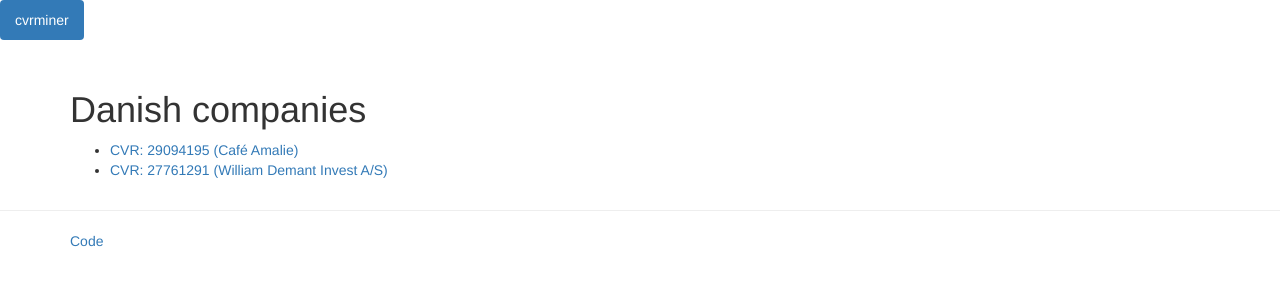
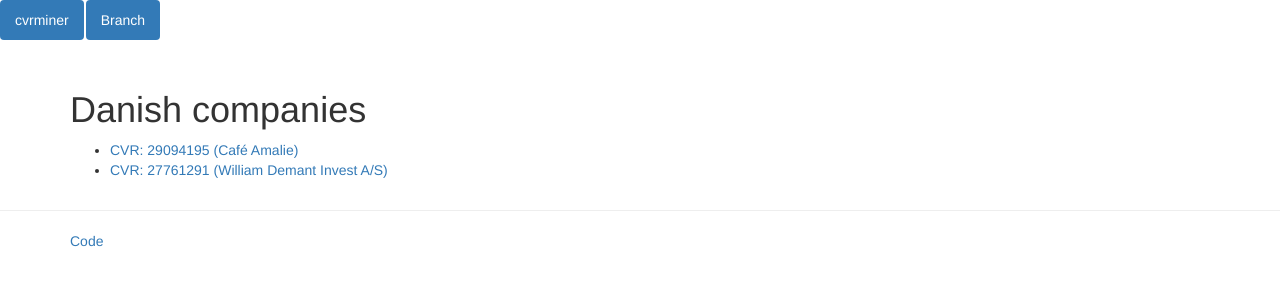
Before and after one commit to fnielsen/cvrminer, a Flask app: page / in a window 1280 px wide. Shown: the top 300 px of the page. Run offline with Flask 2, Linux system fonts and the light colour scheme; some libraries are stand-ins or nearby versions.

Commit message:
Add menu item for branch

```diff
--- a/cvrminer/app/templates/base.html
+++ b/cvrminer/app/templates/base.html
@@ -22,6 +22,7 @@ $(document).ready( function () {
 <div class="navbar navbar-static-top">
   <ul class="nav nav-pills">
     <li role="presentation" class="active"><a href="/">cvrminer</a></li>
+    <li role="presentation" class="active"><a href="branch/">Branch</a></li>
   </ul>
 </div>
 {% endblock %}
```
